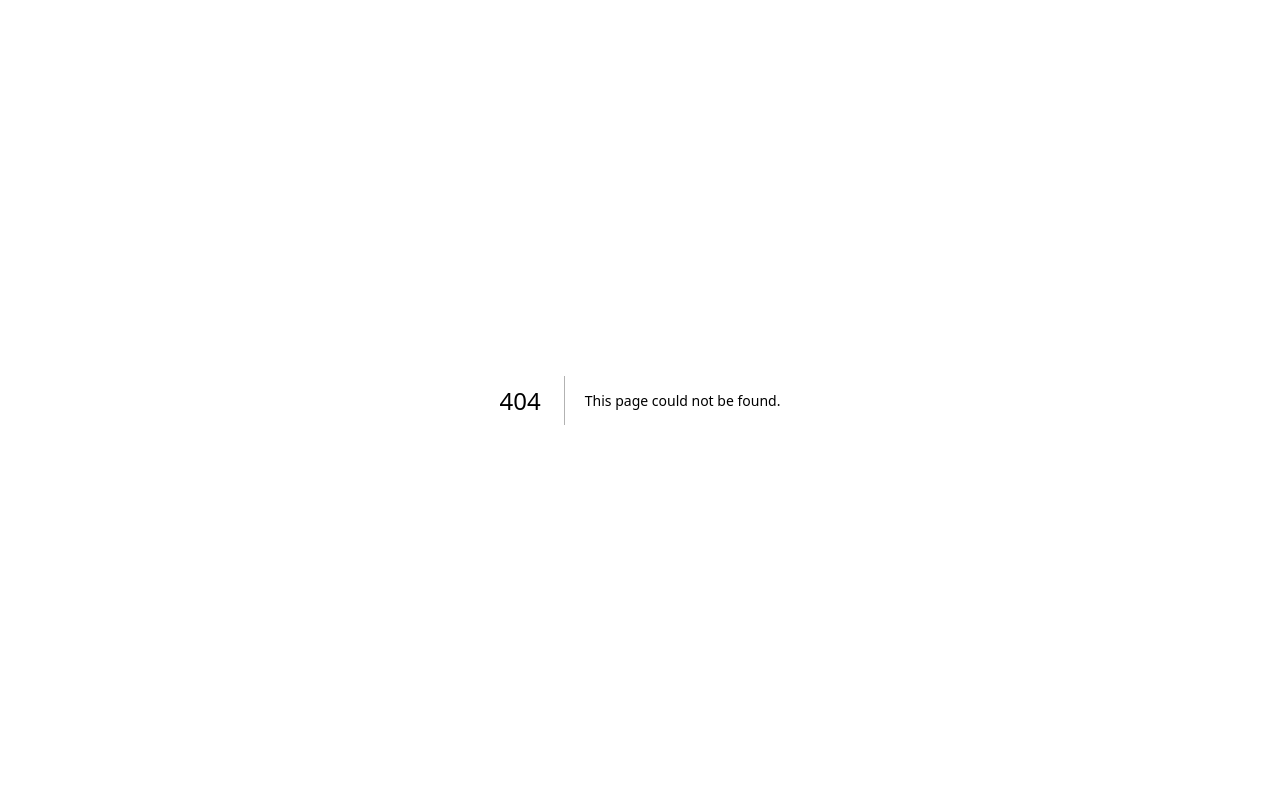
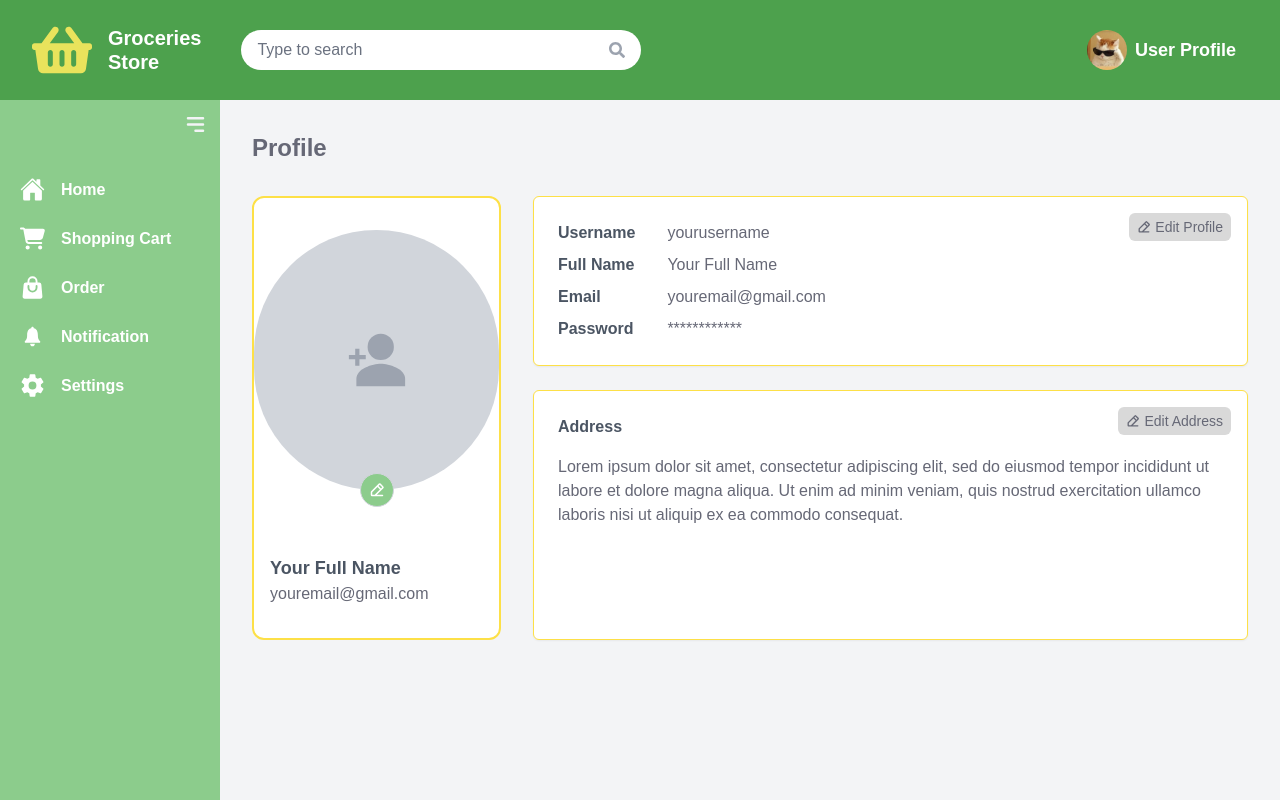
Before and after one commit to hafidhhusna/grocery-store-PAW6, a Next.js app: page /profile in a window 1280 px wide. Before the commit this address had no page. Built offline with nearby package versions, Linux system fonts and the light colour scheme.

Commit message:
feat: make a profile page

```diff
--- /dev/null
+++ b/src/app/profile/page.tsx
@@ -0,0 +1,125 @@
+"use client";
+
+import React, { useState } from "react";
+import { PiPencilSimpleLineBold } from "react-icons/pi";
+import { IoPersonAddSharp } from "react-icons/io5";
+import Header from "@/components/ui/Header"; // Adjust path if needed
+import SideBar from "@/components/ui/SideBar"; // Adjust path if needed
+
+const ProfilePage: React.FC = () => {
+    const [profileImage, setProfileImage] = useState<string | null>(null);
+
+    const handleImageChange = (event: React.ChangeEvent<HTMLInputElement>) => {
+        const file = event.target.files?.[0];
+        if (file) {
+            const imageUrl = URL.createObjectURL(file);
+            setProfileImage(imageUrl);
+        }
+    };
+
+    return (
+        <div className="flex flex-col min-h-screen">
+            {/* Header */}
+            <Header />
+
+            <div className="flex flex-1">
+                {/* Sidebar */}
+                <SideBar />
+
+                {/* Profile Content */}
+                <div className="flex-1 p-8 bg-gray-100 overflow-y-auto">
+                    <h1 className="text-2xl text-[#666876] font-semibold mb-8">Profile</h1>
+
+                    <div className="flex gap-8 justify-center">
+                        {/* Profile Picture Section */}
+                        <div className="flex-none w-1/4 bg-white rounded-xl overflow-hidden border-2 border-yellow-300 flex justify-center items-center relative">
+                            <div className="absolute top-8 left-0 right-0 flex justify-center">
+                                {profileImage ? (
+                                    <img
+                                        src={profileImage}
+                                        alt="Profile"
+                                        className="w-[260px] h-[260px] object-cover rounded-full border-4 border-yellow-300"
+                                    />
+                                ) : (
+                                    <div className="w-[260px] h-[260px] bg-gray-300 rounded-full flex items-center justify-center text-6xl text-gray-400">
+                                        <IoPersonAddSharp />
+                                    </div>
+                                )}
+                            </div>
+
+                            {/* Edit Profile Button */}
+                            <label
+                                htmlFor="upload-profile-image"
+                                className="absolute top-[calc(50%+55px)] left-1/2 transform -translate-x-1/2 text-center bg-[#8CCC8C] p-2 rounded-full border border-gray-300 cursor-pointer hover:bg-[#4DA14D]"
+                            >
+                                <PiPencilSimpleLineBold className="text-white" />
+                                <input
+                                    type="file"
+                                    id="upload-profile-image"
+                                    accept="image/*"
+                                    onChange={handleImageChange}
+                                    className="hidden"
+                                />
+                            </label>
+
+                            {/* Profile Name and Email */}
+                            <div className="absolute bottom-4 left-4 flex flex-col items-start mb-4">
+                                <p className="text-lg font-semibold text-gray-600">Your Full Name</p>
+                                <p className="text-base text-[#666876]">youremail@gmail.com</p>
+                            </div>
+                        </div>
+
+                        {/* Profile Details and Address Section (Right Side) */}
+                        <div className="flex flex-col w-3/4 gap-6">
+                            {/* Profile Details */}
+                            <div className="w-full p-6 bg-white border border-yellow-300 rounded-md shadow-sm relative">
+                                {/* Button Edit Profile */}
+                                <button className="absolute top-4 right-4 text-sm flex items-center gap-1 px-2 py-1 rounded-md bg-[#D9D9D9] text-[#666876] hover:bg-[#666876] hover:text-white">
+                                    <PiPencilSimpleLineBold />
+                                    Edit Profile
+                                </button>
+
+                                <div className="flex">
+                                    {/* Label group on the left */}
+                                    <div className="text-gray-600 font-semibold space-y-2">
+                                        <p>Username</p>
+                                        <p>Full Name</p>
+                                        <p>Email</p>
+                                        <p>Password</p>
+                                    </div>
+
+                                    {/* Value group on the right */}
+                                    <div className="ml-8 text-[#666876] space-y-2">
+                                        <p>yourusername</p>
+                                        <p>Your Full Name</p>
+                                        <p>youremail@gmail.com</p>
+                                        <p>************</p>
+                                    </div>
+                                </div>
+                            </div>
+
+                            {/* Address Section */}
+                            <div className="h-[250px] w-full p-6 bg-white border border-yellow-300 rounded-md shadow-sm relative">
+                                <h2 className="text-gray-600 font-semibold mb-4">Address</h2>
+
+                                {/* Edit Address Button */}
+                                <button className="absolute top-4 right-4 text-sm flex items-center gap-1 px-2 py-1 rounded-md bg-[#D9D9D9] text-[#666876] hover:bg-[#666876] hover:text-white">
+                                    <PiPencilSimpleLineBold />
+                                    Edit Address
+                                </button>
+
+                                <div className="text-[#666876] space-y-2">
+                                    <p>
+                                        Lorem ipsum dolor sit amet, consectetur adipiscing elit, sed do eiusmod tempor incididunt ut labore et dolore magna aliqua. Ut enim ad minim veniam, quis nostrud exercitation ullamco laboris nisi ut aliquip ex ea commodo consequat.
+                                    </p>
+                                </div>
+                            </div>
+                        </div>
+                    </div>
+                </div>
+            </div>
+        </div>
+    );
+};
+
+export default ProfilePage;
--- a/src/components/ui/Header.tsx
+++ b/src/components/ui/Header.tsx
@@ -20,7 +20,7 @@ const Header: FC = () => {
                     <Searchbar />
                 </div>
             </div>
-            <Link href="/profile" className="flex items-center space-x-2">
+            <Link href="/profile" className="flex items-center space-x-2 px-3 py-2 rounded-xl hover:bg-[#267126] transition-colors duration-300">
                 <Image src={ProfilePic} alt="User Profile" width={40} height={40} className="rounded-full" />
                 <p className="text-white font-semibold text-lg">User Profile</p>
             </Link>
--- a/src/components/ui/SideBar.tsx
+++ b/src/components/ui/SideBar.tsx
@@ -10,39 +10,42 @@ import { IoSettingsSharp } from "react-icons/io5";
 import Link from 'next/link'
 
 const SideBar: FC = () => {
-    const menus =[
-        {name:"Home",link:'/',icon:IoHome},
-        {name:"Shopping Cart",link:'/',icon:FaCartShopping},
-        {name:"Order",link:'/',icon:HiMiniShoppingBag},
-        {name:"Notification",link:'/',icon:IoIosNotifications},
-        {name:"Settings",link:'/',icon:IoSettingsSharp}
+    const menus = [
+        { name: "Home", link: '/', icon: IoHome },
+        { name: "Shopping Cart", link: '/', icon: FaCartShopping },
+        { name: "Order", link: '/', icon: HiMiniShoppingBag },
+        { name: "Notification", link: '/', icon: IoIosNotifications },
+        { name: "Settings", link: '/', icon: IoSettingsSharp }
     ]
     const [open, setOpen] = useState(true);
     return (
         <div className={`h-[calc(100vh-100px)] ${open ? 'w-[220px]' : 'w-[65px]'} duration-500 bg-[#8CCC8C] text-gray-100 px-3`}>
             <div className="py-3 flex justify-end">
-                <HiMenuAlt3 size={25} className="cursor-pointer" onClickCapture={()=>setOpen(!open)}/>
+                <HiMenuAlt3 size={25} className="cursor-pointer" onClickCapture={() => setOpen(!open)} />
             </div>
             <div className="mt-5 flex flex-col gap-2 relative text-white font-semibold">
                 {
-                    menus?.map((menu,i)=>(
+                    menus?.map((menu, i) => (
                         <Link href="menu?.link" key={i} className="flex items-center text-sm gap-4 font-semibold p-2 hover:bg-[#4DA14D] rounded-md group">
                             <div>{React.createElement(menu?.icon, { size: "25" })}</div>
                             <h2
-                            style={{
-                                transitionDelay:`${i+3}00ms`
-                            }}
-                            className={`whitespace-pre duration-500 text-base ${!open && 'opacity-0 translate-x-10 overflow-hidden'}`}
+                                style={{
+                                    transitionDelay: `${i + 3}00ms`
+                                }}
+                                className={`whitespace-pre duration-500 text-base ${!open && 'opacity-0 translate-x-10 overflow-hidden'}`}
                             >
                                 {menu?.name}
                             </h2>
                             <h2
-                            className={`${open && "hidden"} absolute left-40 bg-white whitespace-pre text-[#4DA14D]
-                            rounded-md drop-shadow-lg px-0 py-0 w-0 overflow-hidden group-hover:px-3 group-hover:py-1 group-hover:left-16
-                            group-hover:duration-300 group-hover:w-fit`}
+                                className={`${open && "hidden"} absolute left-40 bg-white whitespace-pre text-[#4DA14D] rounded-md drop-shadow-lg
+                                px-0 py-0 w-0 overflow-hidden group-hover:px-3 group-hover:py-1 group-hover:left-16 group-hover:duration-300 group-hover:w-fit`}
+                                style={{
+                                    zIndex: 10, // Tambahkan z-index yang lebih tinggi
+                                }}
                             >
                                 {menu?.name}
                             </h2>
+
                         </Link>
 
                     ))
```
